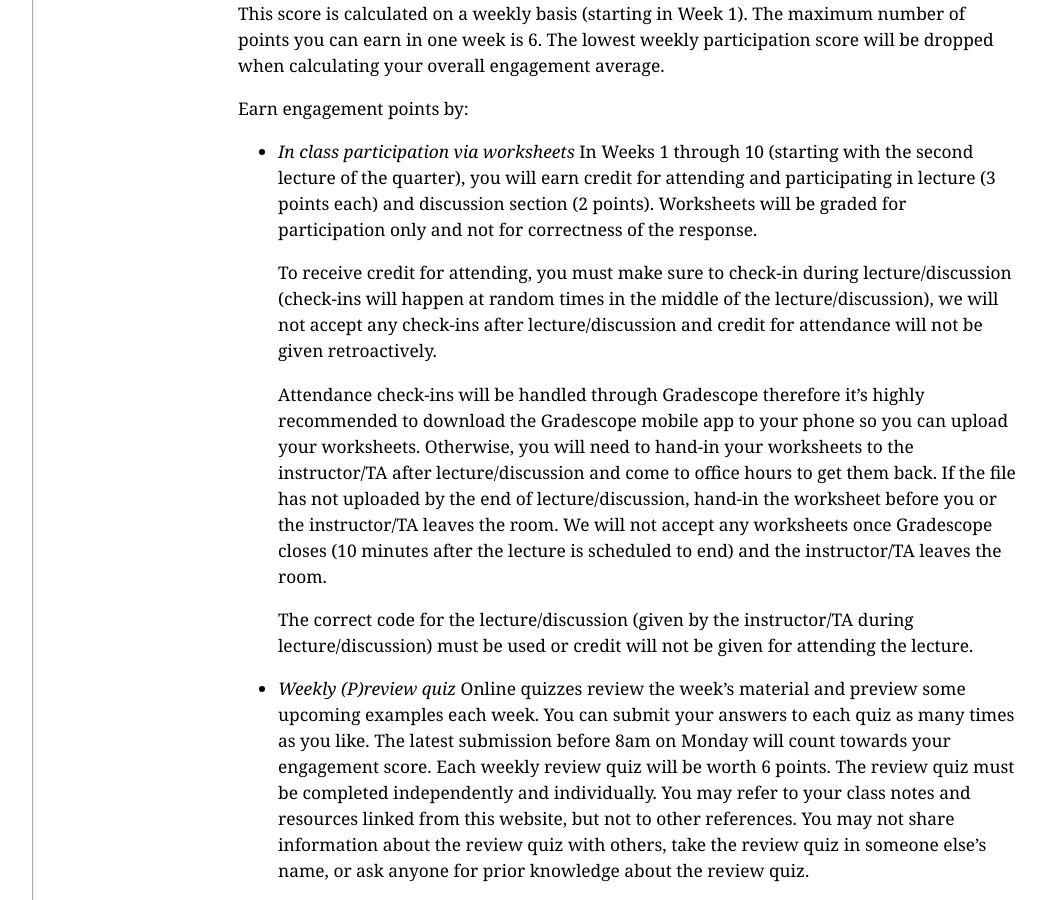
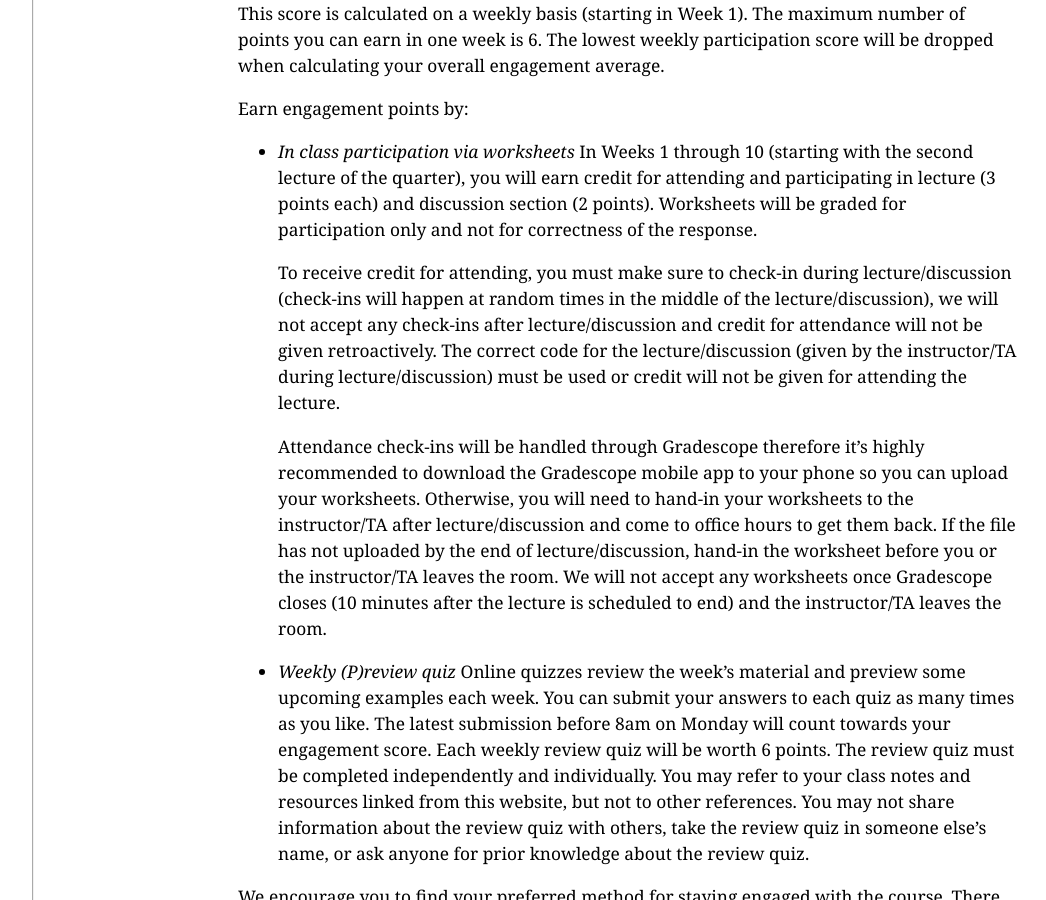
Before and after one commit to ucsd-cse12-f23/ucsd-cse12-f23.github.io, a Jekyll site: the page built from syllabus.md, in a window 1280 px wide and 900 px high, scrolled down 1989 px. Shown: the whole window, without its empty margins (56-1102 px from the left). Built offline with Jekyll 4.4.1, drawn with Linux system fonts in a browser that asks for light colours.

```diff
--- a/syllabus.md
+++ b/syllabus.md
@@ -92,11 +92,9 @@ This score is calculated on a weekly basis (starting in Week 1). The maximum num
 Earn engagement points by:
 - *In class participation via worksheets* In Weeks 1 through 10 (starting with the second lecture of the quarter), you will earn credit for attending and participating in lecture (3 points each) and discussion section (2 points). Worksheets will be graded for participation only and not for correctness of the response.
 
-    To receive credit for attending, you must make sure to check-in during lecture/discussion (check-ins will happen at random times in the middle of the lecture/discussion), we will not accept any check-ins after lecture/discussion and credit for attendance will not be given retroactively.
+    To receive credit for attending, you must make sure to check-in during lecture/discussion (check-ins will happen at random times in the middle of the lecture/discussion), we will not accept any check-ins after lecture/discussion and credit for attendance will not be given retroactively. The correct code for the lecture/discussion (given by the instructor/TA during lecture/discussion) must be used or credit will not be given for attending the lecture.
 
     Attendance check-ins will be handled through Gradescope therefore it’s highly recommended to download the Gradescope mobile app to your phone so you can upload your worksheets. Otherwise, you will need to hand-in your worksheets to the instructor/TA after lecture/discussion and come to office hours to get them back. If the file has not uploaded by the end of lecture/discussion, hand-in the worksheet before you or the instructor/TA leaves the room. We will not accept any worksheets once Gradescope closes (10 minutes after the lecture is scheduled to end) and the instructor/TA leaves the room.
-
-   The correct code for the lecture/discussion (given by the instructor/TA during lecture/discussion) must be used or credit will not be given for attending the lecture.
 
 - *Weekly (P)review quiz* Online quizzes review the week’s material and preview some upcoming examples each week. You can submit your answers to each quiz as many times as you like. The latest submission before 8am on Monday will count towards your engagement score. Each weekly review quiz will be worth 6 points. The review quiz must be completed independently and individually. You may refer to your class notes and resources linked from this website, but not to other references. You may not share information about the review quiz with others, take the review quiz in someone else’s name, or ask anyone for prior knowledge about the review quiz.
 
```
